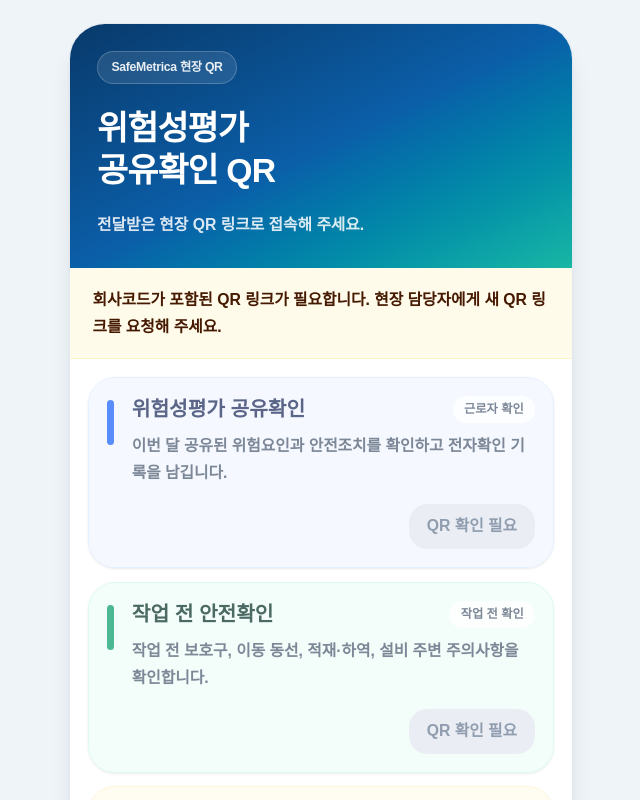
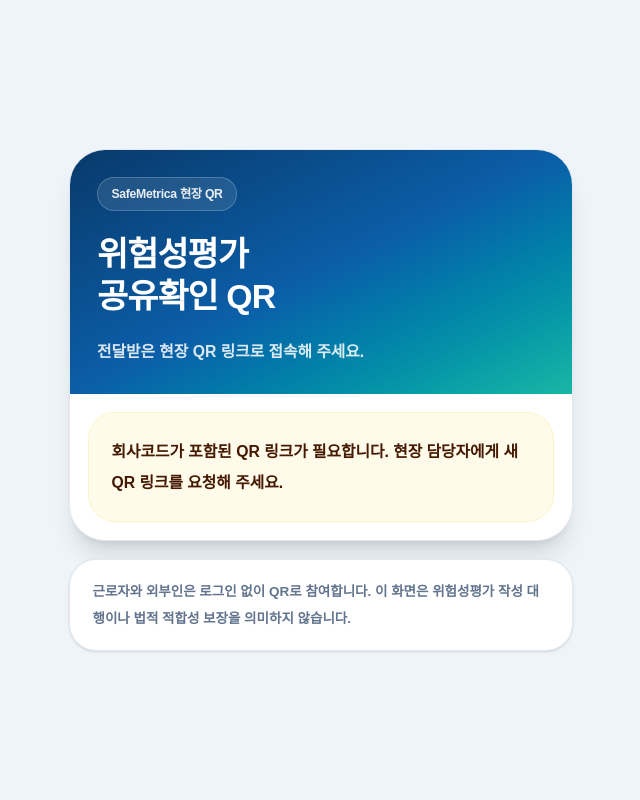
Before and after one commit to safemetrica/safe-metrica, a Next.js app: page /risk-share/field in a window 1280 px wide. Shown: the top 800 px of the page, without its empty margins (319-959 px from the left). Built offline with nearby package versions, Linux system fonts and the light colour scheme.

Commit message:
fix: separate invalid risk-share QR state from entry cards (#778)

```diff
--- a/src/app/risk-share/field/page.tsx
+++ b/src/app/risk-share/field/page.tsx
@@ -22,58 +22,15 @@ function buildHref(path: string, companyCode: string) {
   return `${path}?company=${encodeURIComponent(companyCode)}`;
 }
 
-export default async function RiskSharePublicFieldEntryPage({
-  searchParams,
-}: PageProps) {
-  const params = (await searchParams) ?? {};
-  const companyCode = normalizeCompanyCode(params.company);
-  const tenant = companyCode
-    ? await getTenantRegistryConfigByCode(companyCode).catch(() => null)
-    : null;
-  const companyLabel = tenant?.name || companyCode || "현장";
-  const isRiskShareCustomer =
-    tenant?.serviceMode === "risk_share_pack" ||
-    tenant?.serviceMode === "full_safemetrica";
-
-  const cards = [
-    {
-      title: "위험성평가 공유확인",
-      description:
-        "이번 달 공유된 위험요인과 안전조치를 확인하고 전자확인 기록을 남깁니다.",
-      href: buildHref("/field/participation", companyCode),
-      badge: "근로자 확인",
-      accent: "bg-blue-600",
-      surface: "border-blue-100 bg-blue-50/80",
-      text: "text-blue-950",
-      cta: "확인 시작",
-      enabled: Boolean(companyCode && isRiskShareCustomer),
-    },
-    {
-      title: "작업 전 안전확인",
-      description:
-        "작업 전 보호구, 이동 동선, 적재·하역, 설비 주변 주의사항을 확인합니다.",
-      href: buildHref("/field/participation", companyCode),
-      badge: "작업 전 확인",
-      accent: "bg-emerald-600",
-      surface: "border-emerald-100 bg-emerald-50/80",
-      text: "text-emerald-950",
-      cta: "작업 전 확인",
-      enabled: Boolean(companyCode && isRiskShareCustomer),
-    },
-    {
-      title: "익명 의견 · 아차사고 · 개선제안",
-      description:
-        "이름과 서명 없이 현장 의견, 아차사고, 개선제안을 제출합니다.",
-      href: buildHref("/field/anonymous-feedback", companyCode),
-      badge: "익명 제출",
-      accent: "bg-amber-500",
-      surface: "border-amber-100 bg-amber-50/90",
-      text: "text-amber-950",
-      cta: "의견 제출",
-      enabled: Boolean(companyCode && isRiskShareCustomer),
-    },
-  ];
-
+function FieldQrShell({
+  children,
+  companyCode,
+  companyLabel,
+}: {
+  children: React.ReactNode;
+  companyCode: string;
+  companyLabel: string;
+}) {
   return (
     <main className="min-h-screen bg-[#EEF4F8] px-4 py-5 text-slate-950">
       <section className="mx-auto flex min-h-[calc(100vh-2.5rem)] max-w-md flex-col justify-center">
@@ -94,20 +51,104 @@ export default async function RiskSharePublicFieldEntryPage({
             </p>
           </div>
 
-          {!companyCode ? (
-            <div className="border-b border-amber-100 bg-amber-50 px-5 py-4 text-sm font-bold leading-6 text-amber-950">
+          {children}
+        </div>
+
+        <p className="mt-4 rounded-3xl border border-slate-200 bg-white px-5 py-4 text-xs font-bold leading-6 text-slate-500 shadow-sm">
+          근로자와 외부인은 로그인 없이 QR로 참여합니다. 이 화면은 위험성평가 작성 대행이나 법적 적합성 보장을 의미하지 않습니다.
+        </p>
+      </section>
+    </main>
+  );
+}
+
+function InvalidQrNotice({ children }: { children: React.ReactNode }) {
+  return (
+    <div className="p-4">
+      <div className="rounded-3xl border border-amber-100 bg-amber-50 px-5 py-5 text-sm font-bold leading-7 text-amber-950">
+        {children}
+      </div>
+    </div>
+  );
+}
+
+export default async function RiskSharePublicFieldEntryPage({
+  searchParams,
+}: PageProps) {
+  const params = (await searchParams) ?? {};
+  const companyCode = normalizeCompanyCode(params.company);
+  const tenant = companyCode
+    ? await getTenantRegistryConfigByCode(companyCode).catch(() => null)
+    : null;
+  const companyLabel = tenant?.name || companyCode || "현장";
+  const isRiskShareCustomer =
+    tenant?.serviceMode === "risk_share_pack" ||
+    tenant?.serviceMode === "full_safemetrica";
+
+  if (!companyCode) {
+    return (
+      <FieldQrShell companyCode="" companyLabel="현장">
+        <InvalidQrNotice>
           회사코드가 포함된 QR 링크가 필요합니다. 현장 담당자에게 새 QR 링크를 요청해 주세요.
-            </div>
-          ) : !isRiskShareCustomer ? (
-            <div className="border-b border-rose-100 bg-rose-50 px-5 py-4 text-sm font-bold leading-6 text-rose-950">
+        </InvalidQrNotice>
+      </FieldQrShell>
+    );
+  }
+
+  if (!isRiskShareCustomer) {
+    return (
+      <FieldQrShell companyCode={companyCode} companyLabel={companyLabel}>
+        <InvalidQrNotice>
           이 QR 링크는 아직 사용할 수 없습니다. 현장 담당자에게 최신 QR 링크를 요청해 주세요.
-            </div>
-          ) : null}
+        </InvalidQrNotice>
+      </FieldQrShell>
+    );
+  }
 
+  const cards = [
+    {
+      title: "위험성평가 공유확인",
+      description:
+        "이번 달 공유된 위험요인과 안전조치를 확인하고 전자확인 기록을 남깁니다.",
+      href: buildHref("/field/participation", companyCode),
+      badge: "근로자 확인",
+      accent: "bg-blue-600",
+      surface: "border-blue-100 bg-blue-50/80",
+      text: "text-blue-950",
+      cta: "확인 시작",
+    },
+    {
+      title: "작업 전 안전확인",
+      description:
+        "작업 전 보호구, 이동 동선, 적재·하역, 설비 주변 주의사항을 확인합니다.",
+      href: buildHref("/field/participation", companyCode),
+      badge: "작업 전 확인",
+      accent: "bg-emerald-600",
+      surface: "border-emerald-100 bg-emerald-50/80",
+      text: "text-emerald-950",
+      cta: "작업 전 확인",
+    },
+    {
+      title: "익명 의견 · 아차사고 · 개선제안",
+      description:
+        "이름과 서명 없이 현장 의견, 아차사고, 개선제안을 제출합니다.",
+      href: buildHref("/field/anonymous-feedback", companyCode),
+      badge: "익명 제출",
+      accent: "bg-amber-500",
+      surface: "border-amber-100 bg-amber-50/90",
+      text: "text-amber-950",
+      cta: "의견 제출",
+    },
+  ];
+
+  return (
+    <FieldQrShell companyCode={companyCode} companyLabel={companyLabel}>
       <div className="space-y-3 p-4">
         {cards.map((card) => {
-              const content = (
-                <>
+          const className = `block rounded-3xl border p-4 shadow-sm ${card.surface} transition hover:-translate-y-0.5 hover:shadow-md`;
+
+          return (
+            <Link key={card.title} href={card.href} className={className}>
               <div className="flex items-start gap-4">
                 <span className={`mt-1 h-10 w-1.5 rounded-full ${card.accent}`} />
                 <div className="min-w-0 flex-1">
@@ -125,33 +166,11 @@ export default async function RiskSharePublicFieldEntryPage({
                 </div>
               </div>
               <div className="mt-4 flex justify-end">
-                    <span
-                      className={`inline-flex min-h-10 items-center justify-center rounded-2xl px-4 text-sm font-black ${
-                        card.enabled
-                          ? "bg-slate-950 text-white"
-                          : "bg-slate-200 text-slate-500"
-                      }`}
-                    >
-                      {card.enabled ? card.cta : "QR 확인 필요"}
+                <span className="inline-flex min-h-10 items-center justify-center rounded-2xl bg-slate-950 px-4 text-sm font-black text-white">
+                  {card.cta}
                 </span>
               </div>
-                </>
-              );
-
-              const className = `block rounded-3xl border p-4 shadow-sm ${card.surface} ${
-                card.enabled
-                  ? "transition hover:-translate-y-0.5 hover:shadow-md"
-                  : "opacity-70"
-              }`;
-
-              return card.enabled ? (
-                <Link key={card.title} href={card.href} className={className}>
-                  {content}
             </Link>
-              ) : (
-                <div key={card.title} className={className} aria-disabled="true">
-                  {content}
-                </div>
           );
         })}
 
@@ -174,12 +193,6 @@ export default async function RiskSharePublicFieldEntryPage({
           </div>
         </div>
       </div>
-        </div>
-
-        <p className="mt-4 rounded-3xl border border-slate-200 bg-white px-5 py-4 text-xs font-bold leading-6 text-slate-500 shadow-sm">
-          근로자와 외부인은 로그인 없이 QR로 참여합니다. 이 화면은 위험성평가 작성 대행이나 법적 적합성 보장을 의미하지 않습니다.
-        </p>
-      </section>
-    </main>
+    </FieldQrShell>
   );
 }
```
Lines whose indentation alone changed are shown as unchanged.
